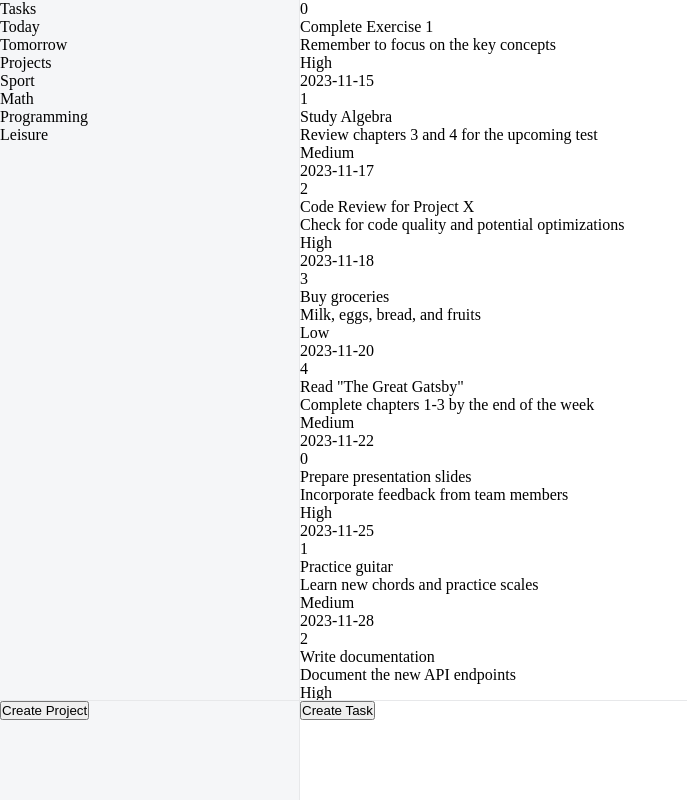
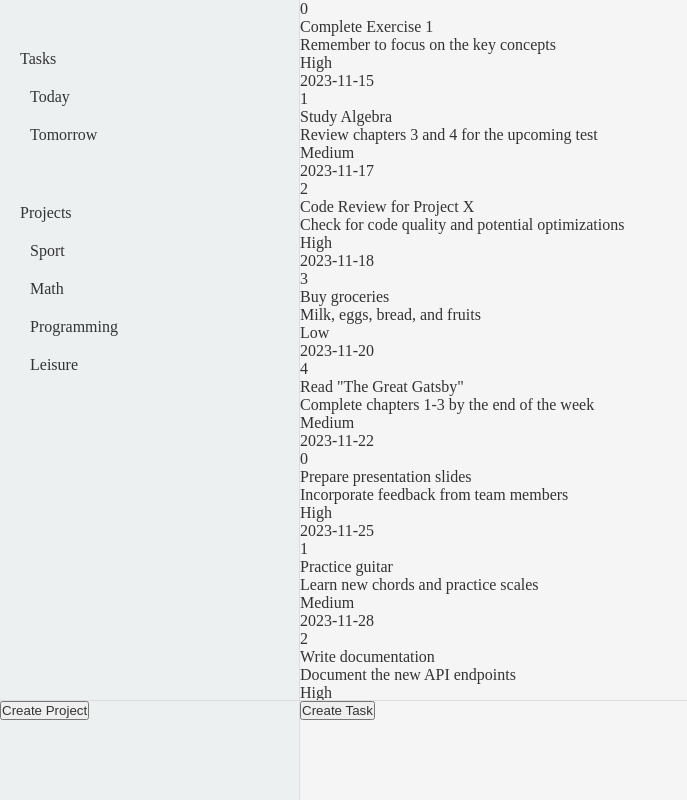
Before and after one commit to sevleo/TOP-NovaTask, a website built with webpack: page src/index.html in a window 1280 px wide. Shown: the whole page, without its empty margins (0-687 px from the left). Built offline with nearby package versions, Linux system fonts and the light colour scheme.

Commit message:
add color template

```diff
--- a/requirements.txt
+++ b/requirements.txt
@@ -20,5 +20,4 @@
 
 
 
-add dummy tasks and add component to display tasks
 when adding a task, it needs to be added to the task list and DOM showing tasks must be reset
--- a/src/styles.css
+++ b/src/styles.css
@@ -1,4 +1,38 @@
 @import url('https://fonts.googleapis.com/css2?family=Material+Symbols+Outlined:opsz,wght,FILL,GRAD@20..48,100..700,0..1,-50..200');
+
+
+:root {
+    /* Primary colors */
+    --primary-color: #3498db;
+    --primary-dark: #2980b9;
+    --primary-light: #87CEFA;
+
+    /* Secondary colors */
+    --secondary-color: #2ecc71;
+    --secondary-dark: #27ae60;
+    --secondary-light: #c8e6c9;
+
+    /* Accent colors */
+    --accent-color: #e74c3c;
+    --accent-dark: #c0392b;
+    --accent-light: #ef9a9a;
+
+    /* Background colors */
+    --background-color: #ecf0f1; /*used*/
+    --background-dark: #bdc3c7;
+    --background-light: #f5f5f5; /*used*/
+
+    /* Text colors */
+    --text-color: #333; /*used*/
+    --text-light: #fff;
+    --text-muted: #888;
+
+    /* Border colors */
+    --border-color: #ddd; /*used*/
+    --border-dark: #999;
+    --border-light: #eee;
+}
+
 
 ::backdrop {
     background-color: #00000088;
@@ -14,15 +48,17 @@
 }
 
 
+/* General layout */
+
 * {
     margin: 0;
     padding: 0;
     box-sizing: border-box;
-    color: black;
+    color: var(--text-color);
 }
 
 body {
-    background-color: rgb(255, 255, 255);
+    background-color: var(--background-light);
     height: 100vh;
     width: 100vw;
 }
@@ -34,8 +70,8 @@ body {
 }
 
 .main > .left {
-    border-right: 1px solid rgb(231, 232, 234);
-    background-color: rgb(245, 246, 248);
+    border-right: 1px solid var(--border-color);
+    background-color: var(--background-color);
     flex: 0 0 300px;
     display: flex;
     flex-direction: column;
@@ -53,18 +89,18 @@ body {
 .main > .footer {
     display: flex;
     height: 100px;
-    border-top: 1px solid rgb(231, 232, 234);
+    border-top: 1px solid var(--border-color);
 }
 
 .main > .footer > .footer-left {
     flex: 0 0 300px;
-    background-color: rgb(245, 246, 248);
-    border-right: 1px solid rgb(231, 232, 234);
+    background-color: var(--background-color);
+    border-right: 1px solid var(--border-color);
 }
 
 .main > .footer > .footer-right {
     flex: 1;
-    background-color: rgb(255, 255, 255);
+    background-color: var(--background-light);
 }
 
 .right-first-section {
@@ -79,7 +115,36 @@ body {
 }
 
 
+/* Left div layout */
 
+.left > .left-first-section,
+.left > .left-second-section {
+    margin-top: 40px;
+    margin-left: 10px;
+}
+
+.left > .left-first-section p {
+    padding: 10px;
+}
+
+.left > .left-first-section li {
+    padding: 10px;
+    list-style: none;
+    margin-left: 10px;
+}
+
+.left > .left-second-section p {
+    padding: 10px;
+}
+
+.left > .left-second-section li {
+    padding: 10px;
+    list-style: none;
+    margin-left: 10px;
+}
+
+
+/* Dialog layout and animations */
 
 .new-project {
     width: 300px;
```
Also changed, not shown: dist/main.js.
